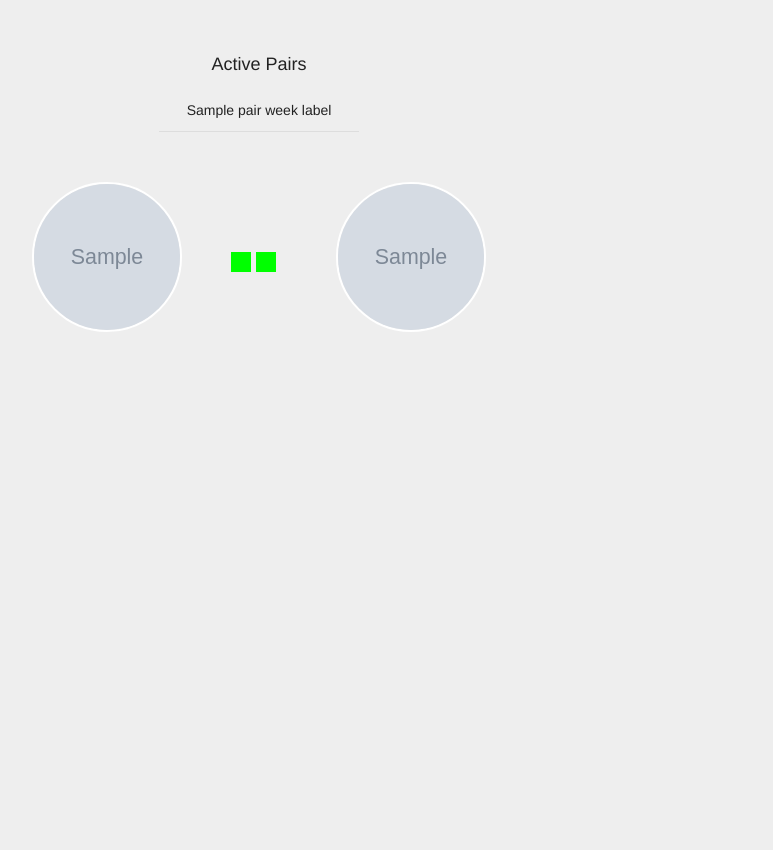
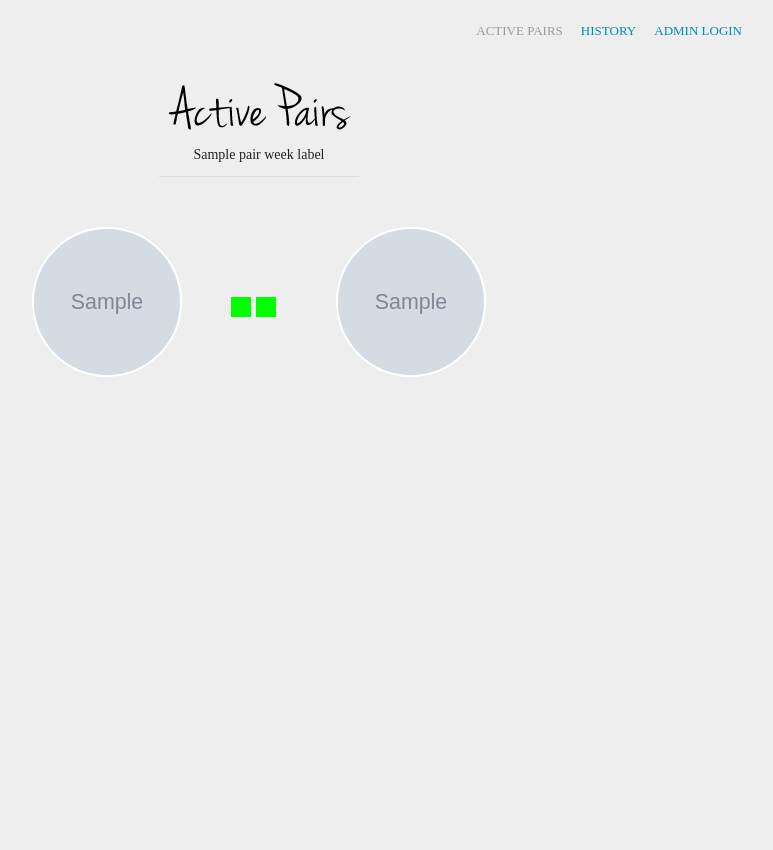
Before and after one commit to almabase/yaari, a Django app: template yaari/templates/active_pairs.html in a window 1280 px wide. Shown: the whole page, without its empty margins (381-1154 px from the left). After the commit the page ends 377 px from the top, so only its background shows below. Run offline with Django 3.2, Linux system fonts and the light colour scheme; the template is opened without the code that fills it: most values are stand-ins (such as "Sample title", 1, 10 or a date in 2020); grey boxes marked "Sample" are stand-in pictures; parts of the project's set-up code (start-up, migrations or seed data) failed here and were passed over; some libraries are stand-ins or nearby versions.

Commit message:
Added navigation and other CSS changes

```diff
--- a/yaari/static/css/index.css
+++ b/yaari/static/css/index.css
@@ -1,6 +1,7 @@
 
 body {
 	background-color: #eee;
+	font-family: "proxima-nova";
 }
 
 .cB{
@@ -9,16 +10,43 @@ body {
 
 .page {
 	max-width: 980px;
-	margin: 50px auto;
+	margin: 14px auto 50px;
 }
+
+#navigation {
+	max-width: 980px;
+	margin: 14px auto;
+}
+
+#navigation ul {
+	list-style: none;
+	float: right;
+}
+
+#navigation ul li {
+	display: inline-block;
+	padding: 7px;
+}
+
+#navigation ul li a {
+	text-transform: uppercase;
+	font-size: 13px;
+}
+
+#navigation ul li.active a {
+	cursor: text;
+	color: #999;
+}
+
+/* Active pairs page */
 
 #active_pairs_page #header_section {
 	max-width: 200px;
 	margin: 0 auto;
 }
 
-#active_pairs_page div.heading p {
-	font-size: 18px;
+#active_pairs_page div.heading img {
+	margin-bottom: 14px;
 }
 
 #active_pairs_page div.subheading p {
@@ -78,9 +106,8 @@ body {
 	margin: 0 auto;
 }
 
-#history_page div.heading p {
-	font-size: 18px;
-	margin: 35px 0;
+#history_page div.heading img {
+	margin-bottom: 14px;
 }
 
 #history_page #history_table div.subheading p {
@@ -92,8 +119,8 @@ body {
 }
 
 #history_page #history_table img.profile_picture {
-	height: 50px;
-	width: 50px;
+	height: 60px;
+	width: 60px;
 	border-radius: 100%;
 	border: 2px solid #fff;
 	margin-bottom: 21px;
@@ -103,6 +130,11 @@ body {
 	margin-bottom: 40px;
 }
 
+#history_page div.paircall_picture {
+	display: block;
+	width: 100%;
+}
+
 #history_page div.paircall_caption p {
 	margin-top: 10px;
 	text-align: left;
--- a/yaari/templates/active_pairs.html
+++ b/yaari/templates/active_pairs.html
@@ -1,11 +1,18 @@
 {% extends "base.html" %}
 
+{% block scripts %}
+<script type="text/javascript">
+$(function() {
+    $('#navigation #nav_active_pairs').addClass('active');
+});
+</script>
+{% endblock scripts %}
 
 {% block body %}
 <div id="active_pairs_page" class="page text-center">
     <div id="header_section">
         <div class="heading">
-            <p>Active Pairs</p>
+            <img src="/static/img/active_pairs.png" title="Active Pairs">
         </div>
         <div class="subheading">
             <p>{{ pair_week_label }}</p>
--- a/yaari/templates/base.html
+++ b/yaari/templates/base.html
@@ -17,7 +17,18 @@
 
 
 <body>
+{% block header %}
+<div id="navigation" class="clearfix">
+  <ul>
+    <li id="nav_active_pairs"><a href="/">Active Pairs</a></li>
+    <li id="nav_history"><a href="/history">History</a></li>
+    <li id="nav_admin_login"><a href="/admin">Admin Login</a></li>
+  </ul>
+</div>
+{% endblock header %}
 {% block body %}
 {% endblock body %}
+<script src="https://use.typekit.net/jdq0unb.js"></script>
+<script>try{Typekit.load({ async: true });}catch(e){}</script>
 </body>
 </html>
```
Also changed, not shown: yaari/templates/history.html (+8 -1 lines), yaari/static/img/active_pairs.png (added), yaari/static/img/history.png (added).
